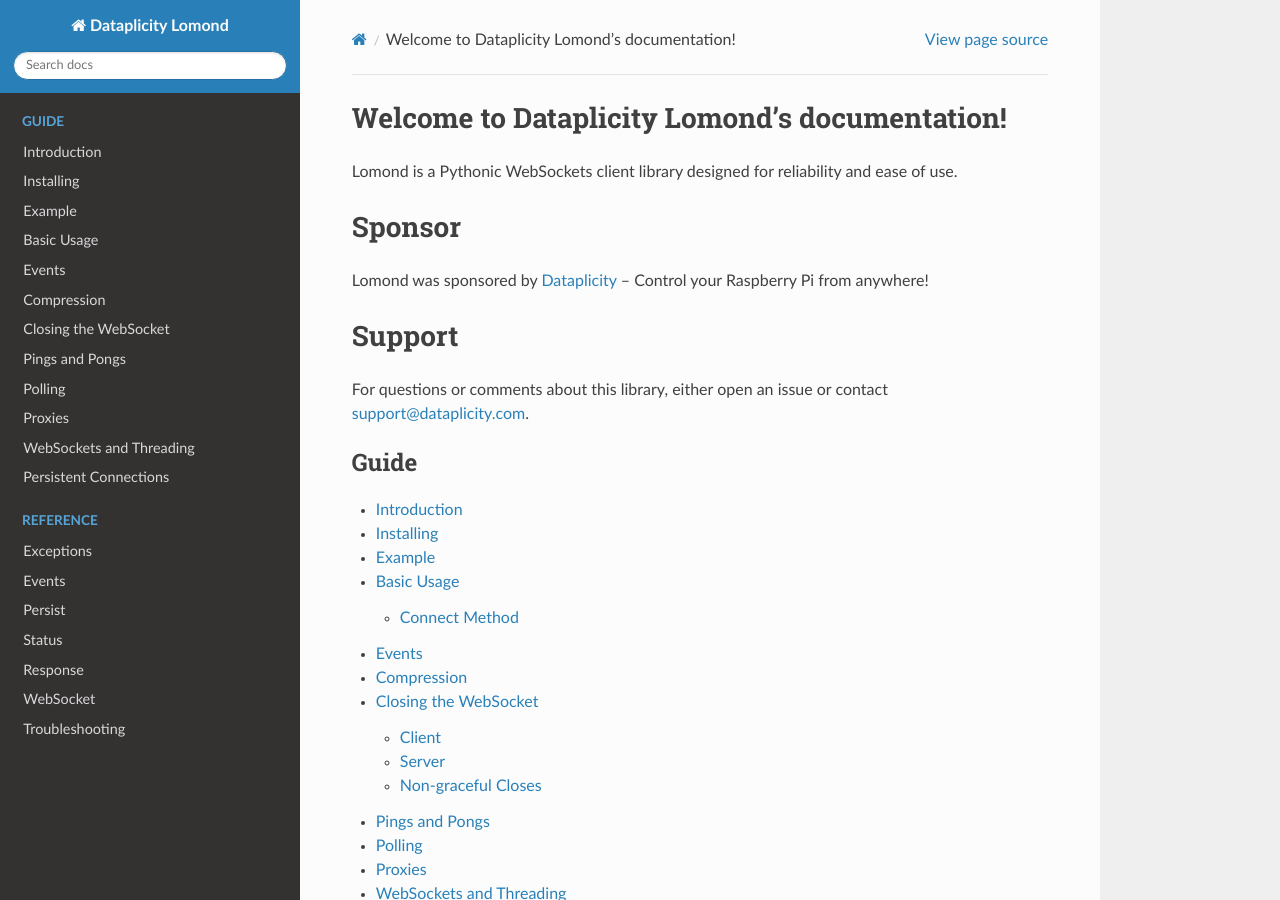
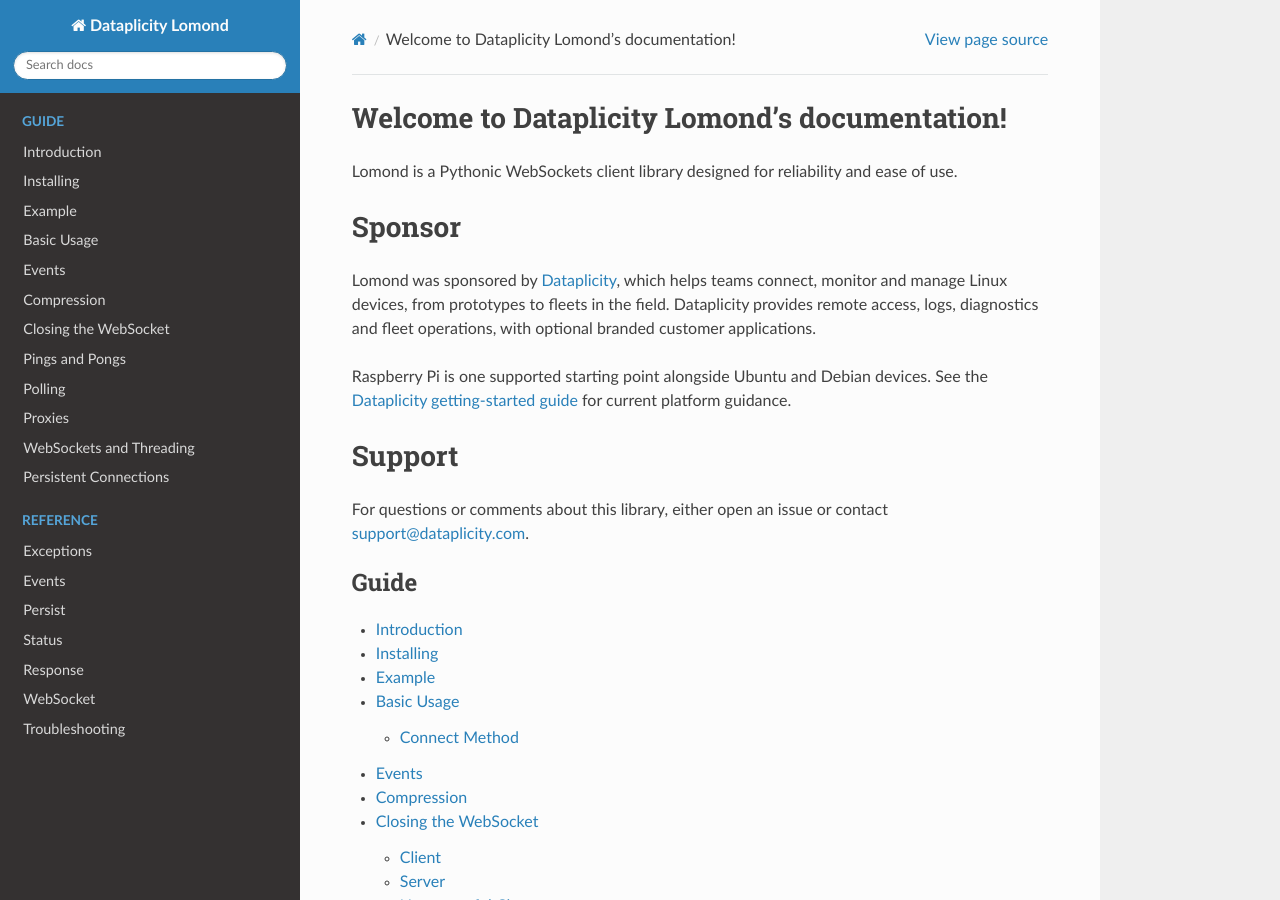
Before and after one commit to wildfoundry/dataplicity-lomond, a Sphinx documentation site: the page built from docs/index.rst, in a window 1280 px wide and 900 px high. Built offline with Sphinx 7.4.7 and the Read the Docs theme 3.1.0, drawn with Linux system fonts in a browser that asks for light colours.

Commit message:
docs: update Dataplicity sponsor description for Linux fleets (#99)

```diff
--- a/docs/index.rst
+++ b/docs/index.rst
@@ -12,8 +12,15 @@
 Sponsor
 =======
 
-Lomond was sponsored by `Dataplicity <https://www.dataplicity.com/>`_ --
-Control your Raspberry Pi from anywhere!
+Lomond was sponsored by `Dataplicity <https://www.dataplicity.com/>`_,
+which helps teams connect, monitor and manage Linux devices, from prototypes
+to fleets in the field. Dataplicity provides remote access, logs, diagnostics
+and fleet operations, with optional branded customer applications.
+
+Raspberry Pi is one supported starting point alongside Ubuntu and Debian
+devices. See the `Dataplicity getting-started guide
+<https://docs.dataplicity.com/getting-started/getting-started-with-dataplicity>`_
+for current platform guidance.
 
 Support
 =======
```
